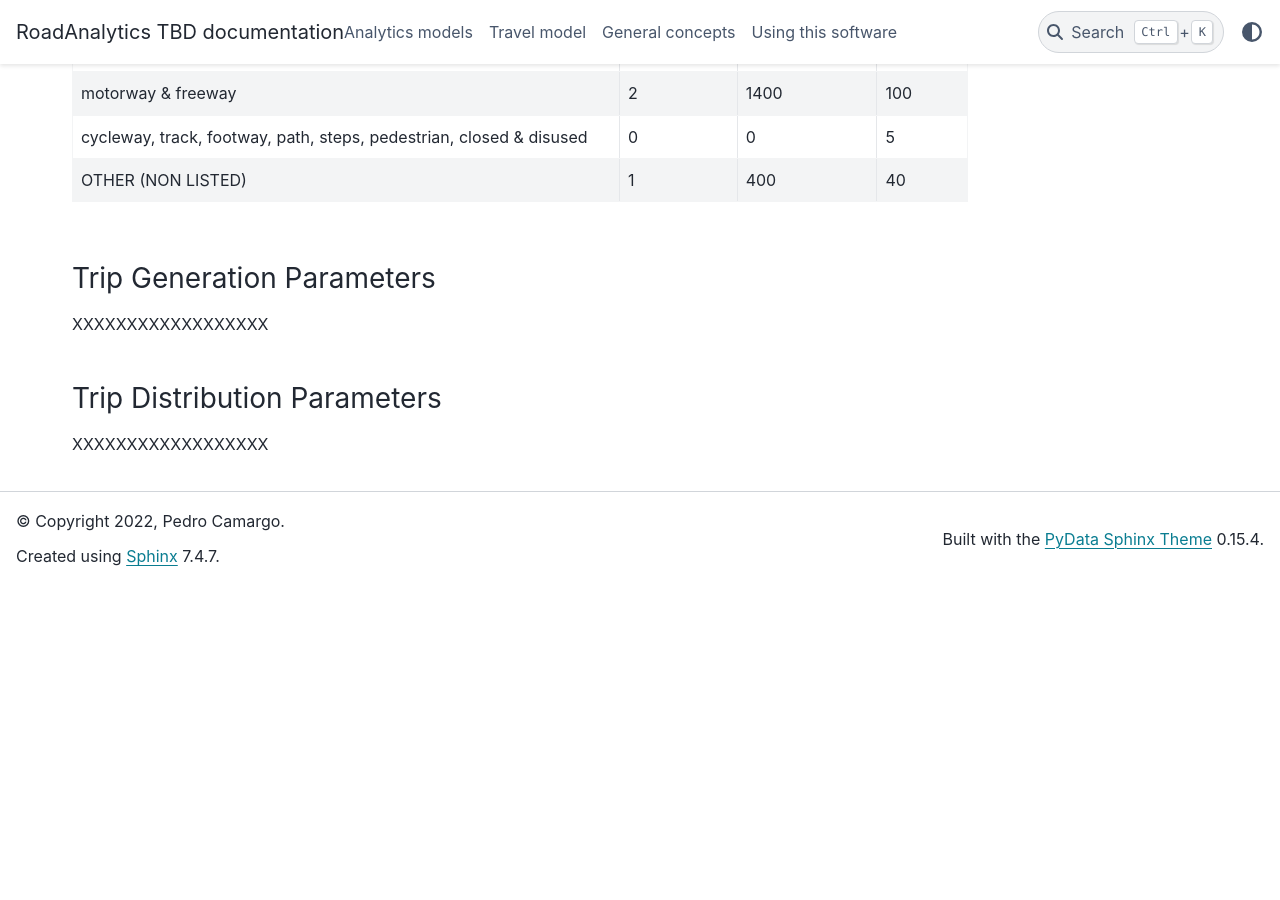
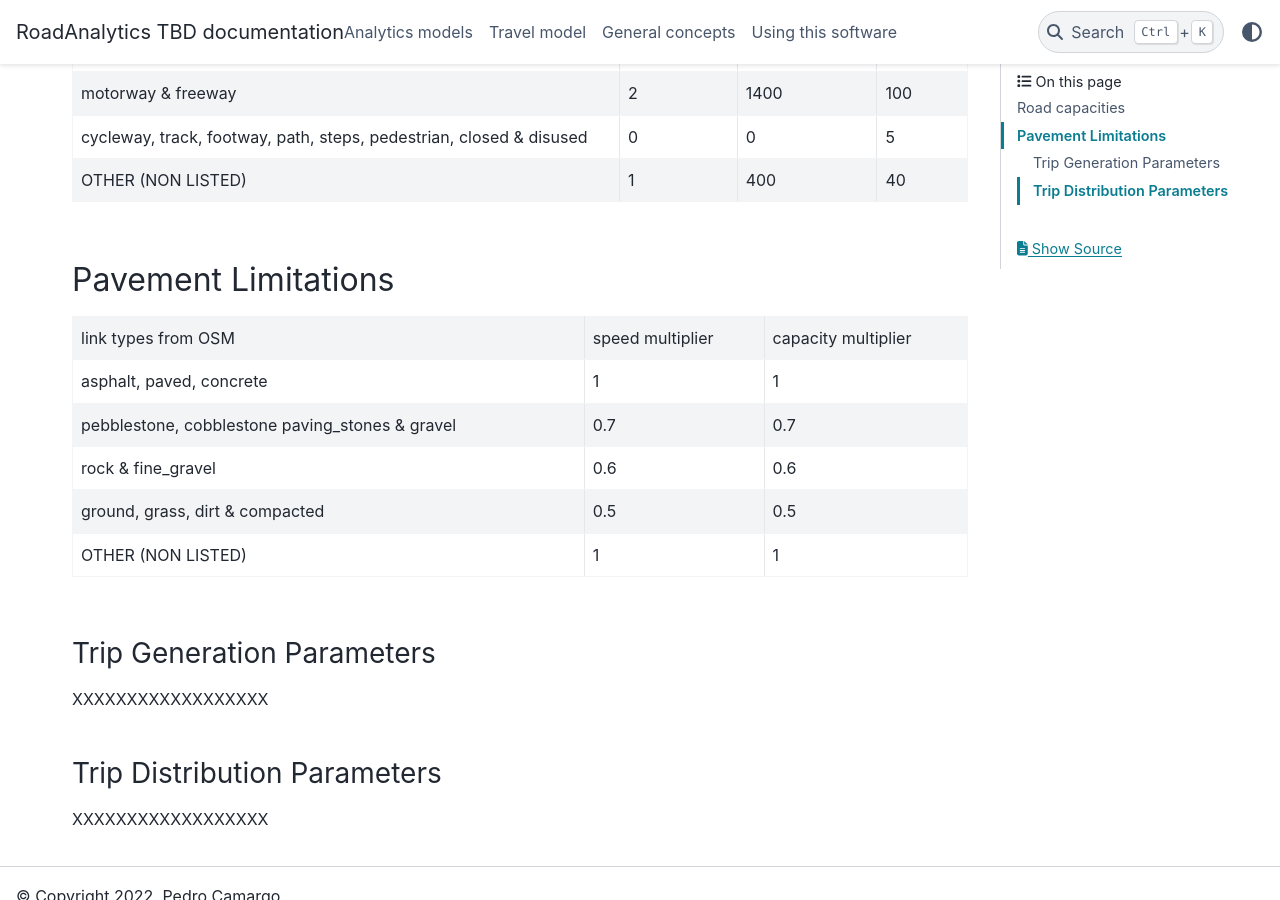
Before and after one commit to pedrocamargo/road_analytics, a Sphinx documentation site: the page built from docs/source/model_parameters.rst, in a window 1280 px wide and 900 px high, scrolled down 619 px. Built offline with Sphinx 7.4.7 and the PyData theme 0.15.4, drawn with Linux system fonts in a browser that asks for light colours; before the commit the page ends 1204 px from its top, so only the background shows below that.

Commit message:
Documentation

```diff
--- a/docs/source/build_analytics_model.rst
+++ b/docs/source/build_analytics_model.rst
@@ -36,7 +36,7 @@
   points
 
 `Visualize the notebook! (it may take time to open)
-<https://nbviewer.org/github/pedrocamargo/road_analytics/blob/main/notebooks/1.Build_model_from_OSM.ipynb>`_
+<https://nbviewer.org/github/pedrocamargo/road_analytics/blob/main/notebooks/1.1_Build_model_from_OSM.ipynb>`_
 
 
 Use Cases enabled:
@@ -81,4 +81,4 @@
 * Comparing the total vectorized population to a (`World Bank source
   <https://data.worldbank.org/indicator/SP.POP.TOTL>`_)
 * Visualizing the population as a heatmap for inspection `Visualize the
-  notebook! <https://nbviewer.org/github/pedrocamargo/road_analytics/blob/main/notebooks/2.Vectorizing_population.ipynb>`_
+  notebook! <https://nbviewer.org/github/pedrocamargo/road_analytics/blob/main/notebooks/1.2.1_Vectorizing_population.ipynb>`_
--- a/docs/source/model_parameters.rst
+++ b/docs/source/model_parameters.rst
@@ -40,6 +40,29 @@
 | OTHER (NON LISTED)       |     1     |     400      |    40     |
 +--------------------------+-----------+--------------+-----------+
 
+.. _pavement_constraints:
+
+Pavement Limitations
+____________________
+
++--------------------------+-----------+--------------+
+| link types               | speed     | capacity     |
+| from OSM                 | multiplier| multiplier   |
++--------------------------+-----------+--------------+
+| asphalt, paved, concrete |     1     |      1       |
++--------------------------+-----------+--------------+
+| pebblestone, cobblestone |   0.7     |     0.7      |
+| paving_stones & gravel   |           |              |
++--------------------------+-----------+--------------+
+| rock & fine_gravel       |    0.6    |    0.6       |
++--------------------------+-----------+--------------+
+| ground, grass, dirt &    |    0.5    |    0.5       |
+| compacted                |           |              |
++--------------------------+-----------+--------------+
+| OTHER (NON LISTED)       |     1     |      1       |
++--------------------------+-----------+--------------+
+
+
 .. _trip_generation_parameters:
 
 Trip Generation Parameters
--- a/docs/source/travel_modelling.rst
+++ b/docs/source/travel_modelling.rst
@@ -18,7 +18,11 @@
 from OSM, as it is an abstraction particular to the transport modelling world.
 
 For this purpose, we augment the network with asserted values, which we list in
-the :ref:`road_capacities` table
+the :ref:`road_capacities` table.
+
+Finally, we also take the type of road surface in consideration, as a paved street
+will always have higher speed and capacity to a similar unpaved road, according
+to the multiplying constants listed on the :ref:`pavement_constraints` table.
 
 
 Customizing network assumptions
```
Also changed, not shown: README.md (+5 -4 lines), 6 other files.
